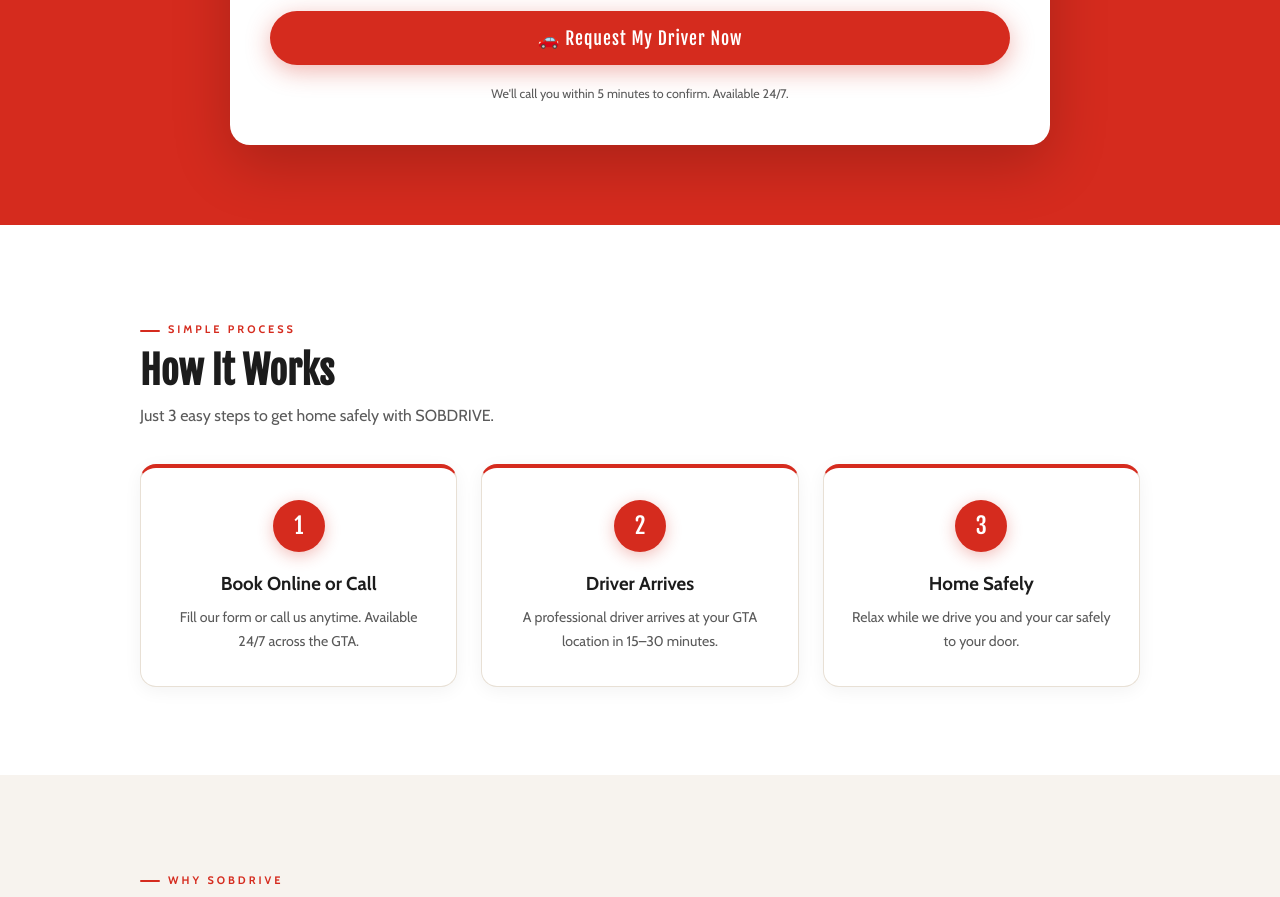
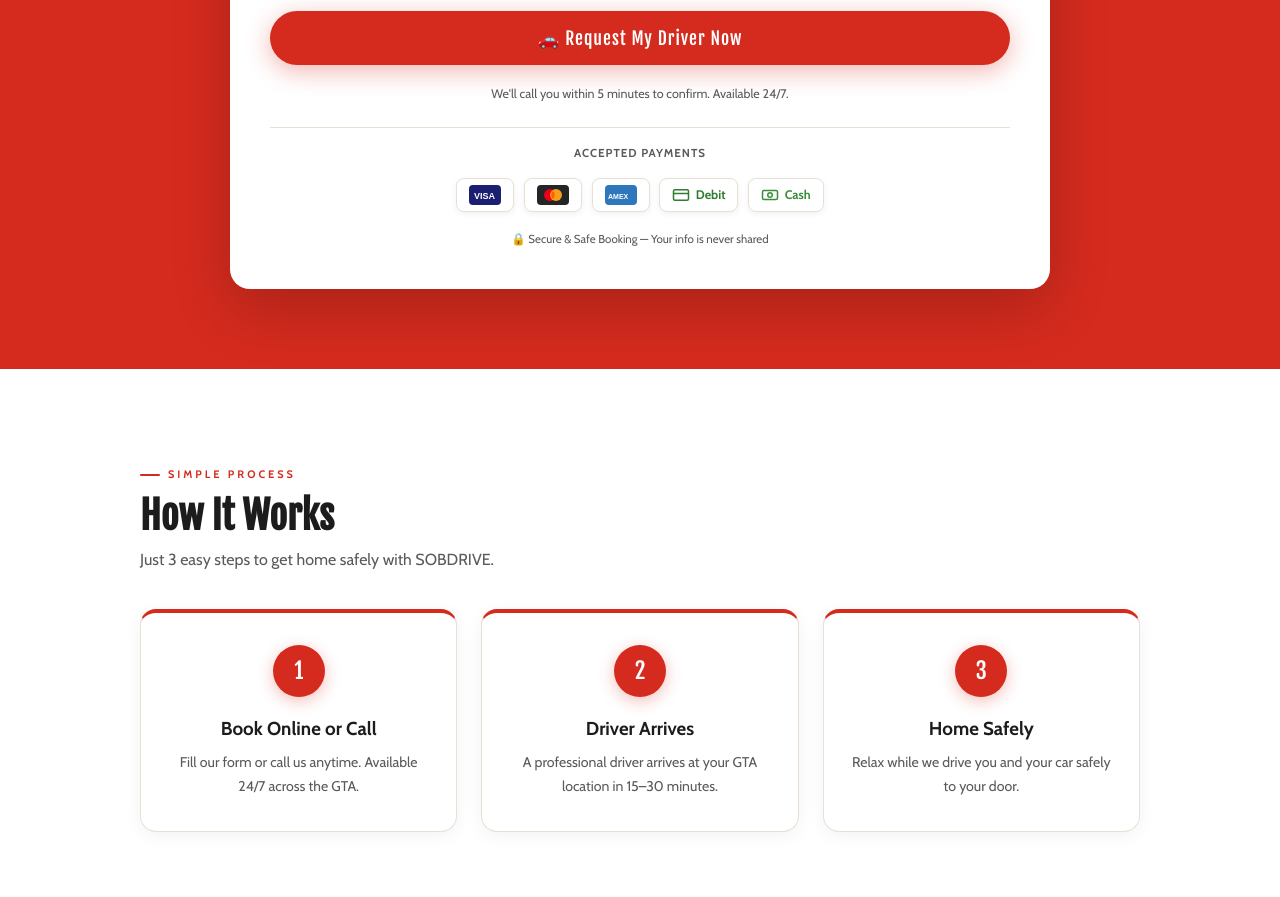
Before and after one commit to srivedhb/sobdrive, a plain HTML site: page index.html in a window 1280 px wide. Shown: the part 3077-3974 px from the top of the page. Drawn offline with nearby package versions, Linux system fonts and the light colour scheme.

```diff
--- a/index.html
+++ b/index.html
@@ -21,6 +21,7 @@
   <meta name="geo.position" content="43.6532;-79.3832" />
   <meta name="ICBM" content="43.6532, -79.3832" />
 
+
   <!-- ═══ ADVANCED SCHEMA — LocalBusiness + GeoCoords + ServiceArea + Offers ═══ -->
   <script type="application/ld+json">
   {
@@ -29,7 +30,7 @@
     "@id": "https://sobdrive.ca/#business",
     "name": "SOBDRIVE",
     "alternateName": ["SOBDRIVE Designated Driver","SOBDRIVE GTA","Sober Driver Toronto GTA","Need a Driver GTA","Sober Rides GTA"],
-    "description": "Need a driver? SOBDRIVE is your 24/7 sober driver and designated driver service across Toronto GTA. We drive you home safely in your own vehicle — covering Toronto, Mississauga, Brampton, Markham, Vaughan, Richmond Hill, Oshawa, Pickering and surrounding GTA cities."
+    "description": "Need a driver? SOBDRIVE is your 24/7 sober driver and designated driver service across Toronto GTA. We drive you home safely in your own vehicle — covering Toronto, Mississauga, Brampton, Markham, Vaughan, Richmond Hill, Oshawa, Pickering and surrounding GTA cities.",
     "url": "https://sobdrive.ca",
     "telephone": "+19052439404",
     "email": "info@sobdrive.ca",
@@ -76,9 +77,9 @@
       "name": "Designated Driver Services",
       "itemListElement": [
         {"@type":"Offer","itemOffered":{"@type":"Service","name":"Local Ride (under 10km)"},"price":"39.99","priceCurrency":"CAD","description":"Flat $39.99, zero booking fee"},
-        {"@type":"Offer","itemOffered":{"@type":"Service","name":"City Ride (11+km)"},"price":"19.99","priceCurrency":"CAD","description":"$19.99 booking fee + $2.50/km"},
+        {"@type":"Offer","itemOffered":{"@type":"Service","name":"City Ride (11+km)"},"price":"19.99","priceCurrency":"CAD","description":"$19.99 booking fee + $2.50/km"}
       ]
-    },
+    }
     "aggregateRating": {"@type":"AggregateRating","ratingValue":"5","reviewCount":"2","bestRating":"5"},
     "sameAs": [
       "https://www.facebook.com/sobdrive",
@@ -567,7 +568,7 @@
       .emergency-bar-left {
         display: none;
       }
-.trust-signals-inner {
+      .trust-signals-inner {
         justify-content: center;
         gap: 0.55rem;
       }
@@ -771,6 +772,60 @@
         gap: 0.7rem 1rem;
       }
     }
+
+        /* ═══ PAYMENT ICONS ═══ */
+        .payment-methods {
+          display: flex;
+          align-items: center;
+          justify-content: center;
+          flex-wrap: wrap;
+          gap: 0.6rem;
+          margin-top: 1rem;
+          padding-top: 1rem;
+          border-top: 1px solid var(--border);
+        }
+        .payment-label {
+          font-size: 0.72rem;
+          font-weight: 700;
+          color: var(--gray);
+          text-transform: uppercase;
+          letter-spacing: 1px;
+          width: 100%;
+          text-align: center;
+          margin-bottom: 0.3rem;
+        }
+        .payment-icon {
+          background: #fff;
+          border: 1.5px solid var(--border);
+          border-radius: 8px;
+          padding: 0.35rem 0.75rem;
+          font-size: 0.78rem;
+          font-weight: 700;
+          color: var(--dark);
+          display: flex;
+          align-items: center;
+          gap: 0.35rem;
+          box-shadow: 0 2px 6px rgba(0,0,0,0.06);
+        }
+        .payment-icon.visa { color: #1a1f71; }
+        .payment-icon.mc { color: #eb001b; }
+        .payment-icon.amex { color: #2e77bc; }
+        .payment-icon.debit { color: #2e7d32; }
+        .payment-icon.cash { color: #388e3c; }
+        .secure-badge {
+          width: 100%;
+          text-align: center;
+          font-size: 0.72rem;
+          color: var(--gray);
+          margin-top: 0.5rem;
+          display: flex;
+          align-items: center;
+          justify-content: center;
+          gap: 0.35rem;
+        }
+
+
+
 
     @media (max-width: 420px) {
       .splash-sob,
@@ -1293,6 +1348,47 @@
             <div class="form-group full">
               <button type="submit" class="form-submit">🚗 Request My Driver Now</button>
               <p class="form-note">We'll call you within 5 minutes to confirm. Available 24/7.</p>
+                                <!-- ═══ PAYMENT METHODS ═══ -->
+                  <div class="payment-methods">
+                    <div class="payment-label">Accepted Payments</div>
+                    <div class="payment-icon visa">
+                      <svg width="32" height="20" viewBox="0 0 32 20" fill="none">
+                        <rect width="32" height="20" rx="4" fill="#1a1f71"/>
+                        <text x="5" y="14" font-family="Arial" font-size="9" font-weight="bold" fill="white">VISA</text>
+                      </svg>
+                    </div>
+                    <div class="payment-icon mc">
+                      <svg width="32" height="20" viewBox="0 0 32 20" fill="none">
+                        <rect width="32" height="20" rx="4" fill="#252525"/>
+                        <circle cx="13" cy="10" r="6" fill="#eb001b"/>
+                        <circle cx="19" cy="10" r="6" fill="#f79e1b"/>
+                        <path d="M16 5.8a6 6 0 0 1 0 8.4A6 6 0 0 1 16 5.8z" fill="#ff5f00"/>
+                      </svg>
+                    </div>
+                    <div class="payment-icon amex">
+                      <svg width="32" height="20" viewBox="0 0 32 20" fill="none">
+                        <rect width="32" height="20" rx="4" fill="#2e77bc"/>
+                        <text x="3" y="14" font-family="Arial" font-size="7" font-weight="bold" fill="white">AMEX</text>
+                      </svg>
+                    </div>
+                    <div class="payment-icon debit">
+                      <svg width="18" height="18" viewBox="0 0 24 24" fill="none" stroke="currentColor" stroke-width="2">
+                        <rect x="2" y="5" width="20" height="14" rx="2"/>
+                        <line x1="2" y1="10" x2="22" y2="10"/>
+                      </svg>
+                      Debit
+                    </div>
+                    <div class="payment-icon cash">
+                      <svg width="18" height="18" viewBox="0 0 24 24" fill="none" stroke="currentColor" stroke-width="2">
+                        <rect x="2" y="6" width="20" height="12" rx="2"/>
+                        <circle cx="12" cy="12" r="3"/>
+                      </svg>
+                      Cash
+                    </div>
+                    <div class="secure-badge">
+                      🔒 Secure &amp; Safe Booking — Your info is never shared
+                    </div>
+                  </div>
             </div>
           </form>
         </div>
```
Also changed, not shown: brampton.html (+2 -0 lines), markham.html (+3 -1 lines), mississauga.html (+4 -2 lines), oshawa.html (+4 -2 lines), pickering.html (+4 -2 lines), richmond-hill.html (+3 -1 lines), sitemap.xml (+9 -9 lines), toronto.html (+4 -2 lines), vaughan.html (+3 -1 lines), robots.txt.
